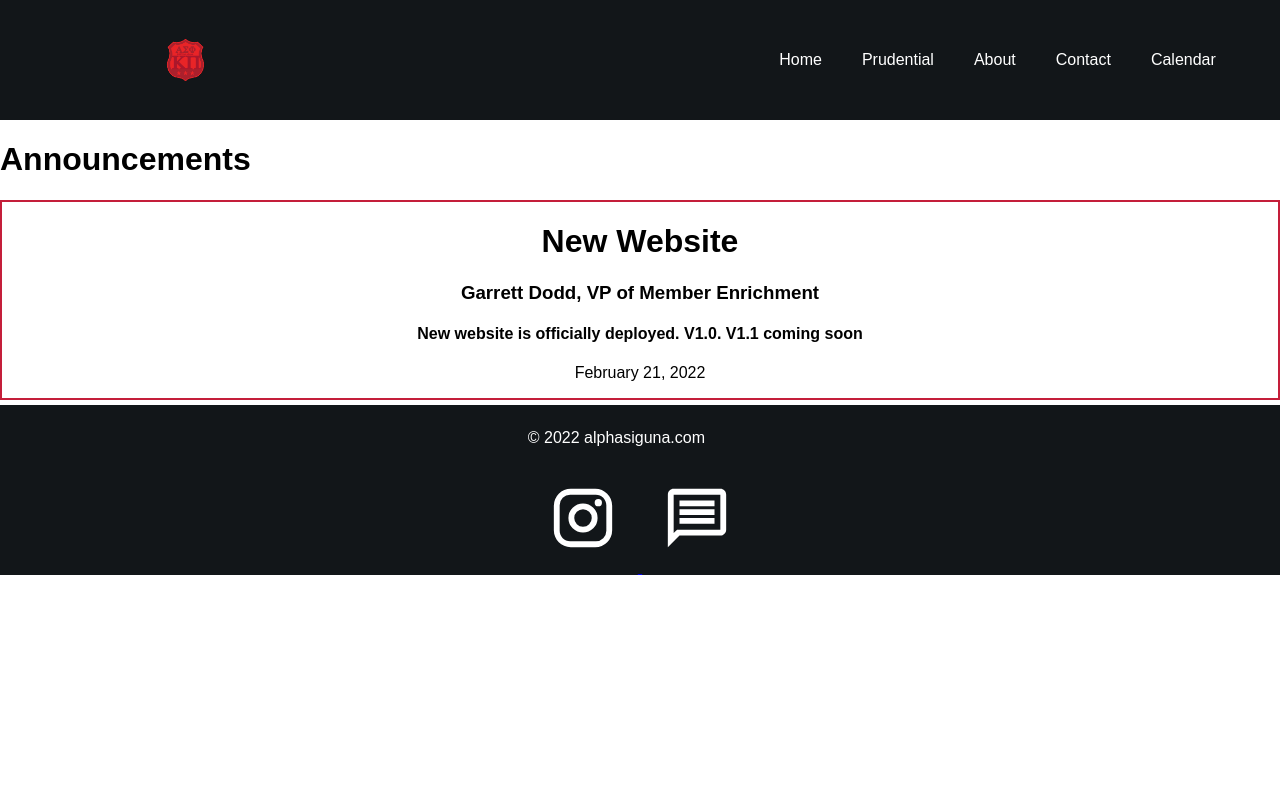
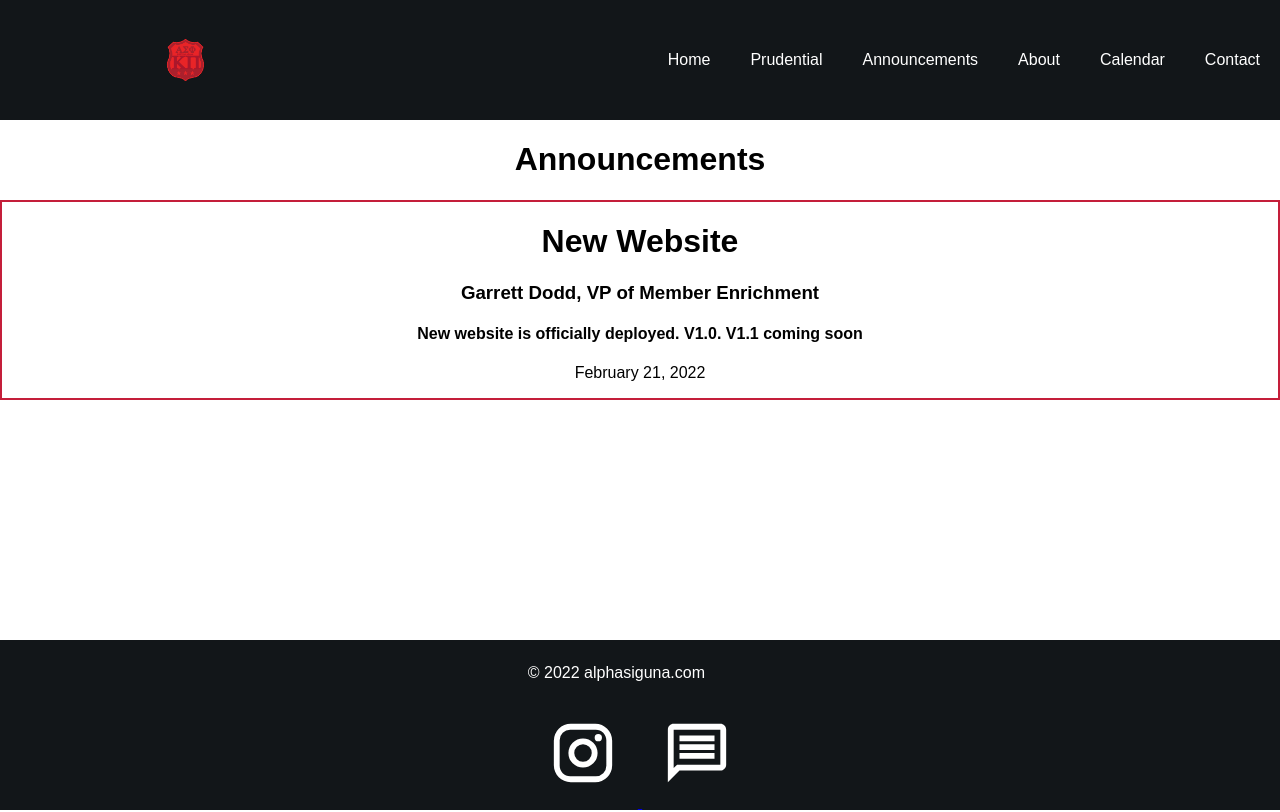
Before and after one commit to gdodd1/AlphaSigmaPhi, a React (Create React App) app: page /Announcements in a window 1280 px wide. Built offline with nearby package versions, Linux system fonts and the light colour scheme.

Commit message:
fixed announcements

```diff
--- a/src/components/Navbar.js
+++ b/src/components/Navbar.js
@@ -19,17 +19,19 @@ function Navbar() {
             <div className='hiddenLinks'>
                 <Link to="/"> Home </Link>
                 <Link to="/prudential"> Prudential </Link>
+                <Link to="/announcements"> Announcements </Link>
                 <Link to="/about"> About </Link>
+                <Link to="/calendar"> Calendar </Link>
                 <Link to="/contact"> Contact </Link>
-                <Link to="/calendar"> Calendar </Link>
             </div>
         </div>
         <div className='rightSide' >
             <Link to="/"> Home </Link>
             <Link to="/prudential"> Prudential </Link>
+            <Link to="/announcements"> Announcements </Link>
             <Link to="/about"> About </Link>
+            <Link to="/calendar"> Calendar </Link>
             <Link to="/contact"> Contact </Link>
-            <Link to="/calendar"> Calendar </Link>
             <button onClick={toggleNavbar}>
             <ReorderIcon />
             </button>
--- a/src/pages/Announcements.js
+++ b/src/pages/Announcements.js
@@ -5,6 +5,7 @@ import "../styles/Announcements.css";
 
 function Announcements() {
   return (
+    <div className='announcementPage'>
         <div className='announcement'>
             <h1 className='announcementTitle'> Announcements</h1>
             <div className='announcementList'>
@@ -21,6 +22,7 @@ function Announcements() {
                 })}
             </div>
         </div>
+    </div>
   )
 }
 
--- a/src/styles/Announcements.css
+++ b/src/styles/Announcements.css
@@ -1,5 +1,13 @@
+.announcementPage{
+    height: 65vh;
+}
+.announcementTitle{
+    text-align: center;
+}
 .announcementList{
     border: 2px solid rgb(196, 30, 58);
     text-align: center;
     margin-bottom: 5px;
+}.announcementList p{
+    word-break: break-word;
 }
```
Lines whose indentation alone changed are shown as unchanged.
